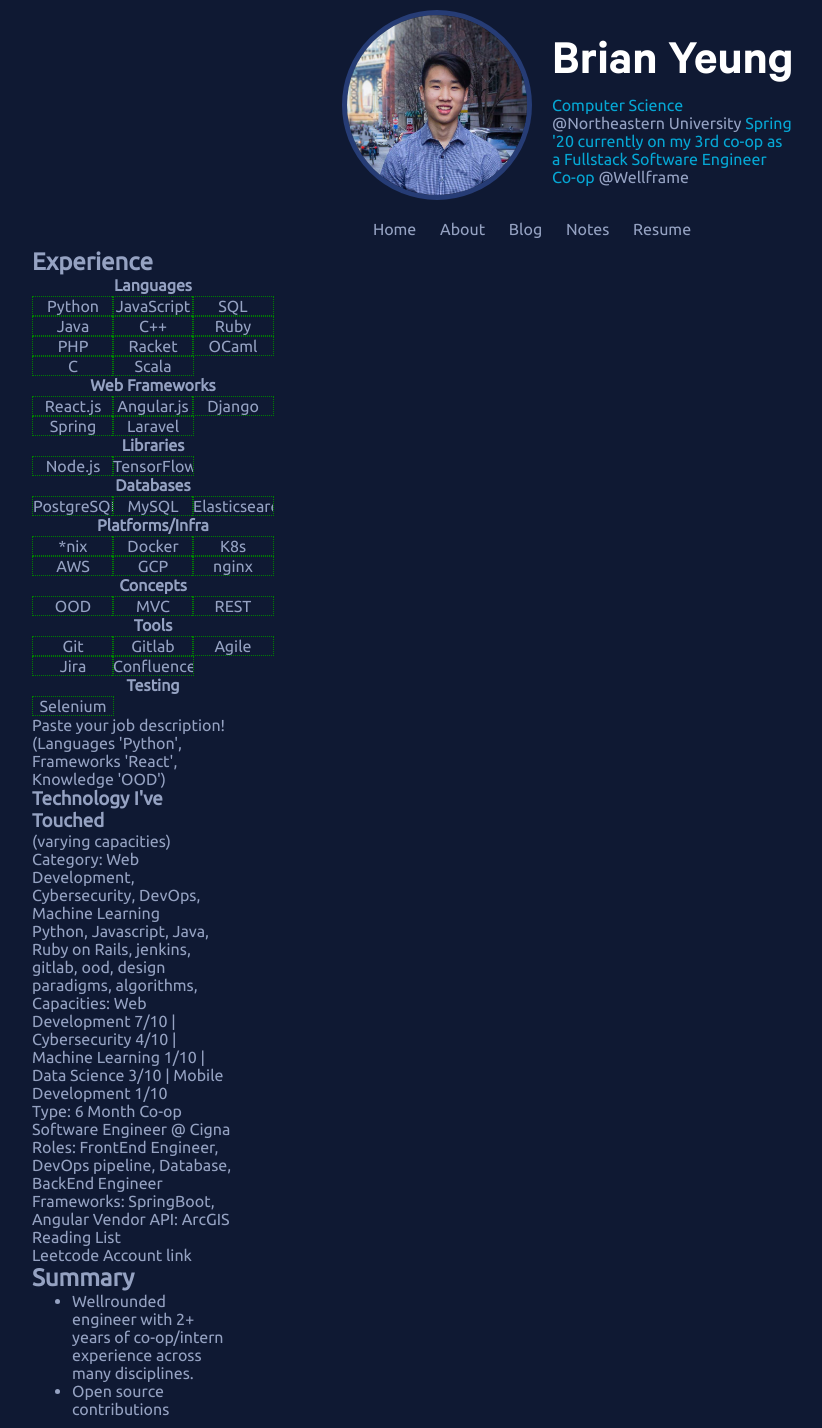
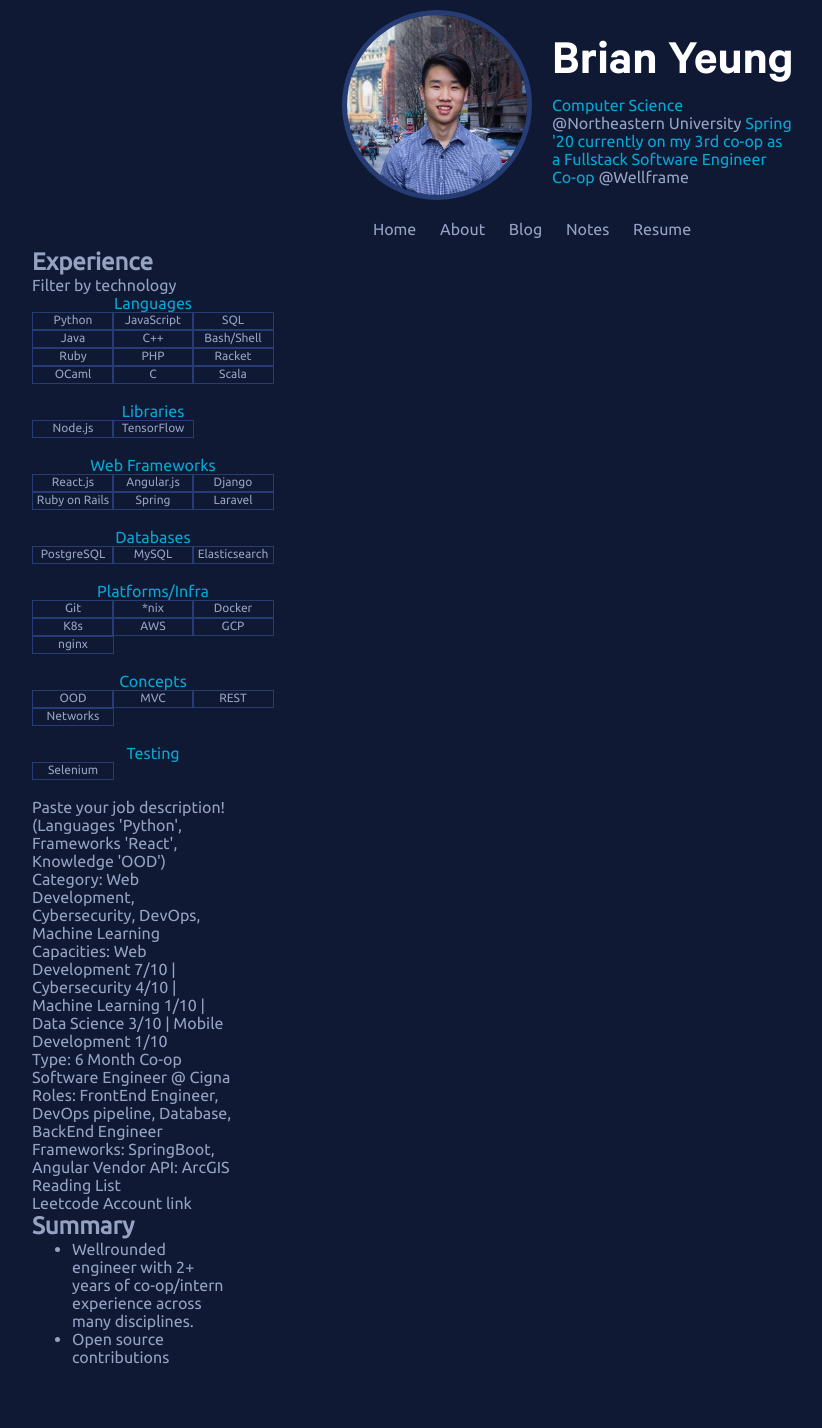
Before and after one commit to yeungbri/yeungbri.github.io, a Jekyll site: the page built from index.markdown, in a window 1280 px wide. Shown: the whole page, without its empty margins (108-930 px from the left). Built offline with Jekyll 4.4.1, drawn with Linux system fonts in a browser that asks for light colours; nearby versions of some CDN libraries; after the commit the page ends 1376 px from its top, so only the background shows below that.

Commit message:
change tag colors

```diff
--- a/css/app.css
+++ b/css/app.css
@@ -107,7 +107,7 @@ a:visited {
 .tag {
   text-align: center;
   width: 5em;
-  border: 1px dotted green;
+  border: 1px solid #263c75;
   /* TODO: fix text so it's not cut off, scrolling? */
   overflow: hidden;
 }
--- a/index.markdown
+++ b/index.markdown
@@ -1,6 +1,10 @@
 ---
 layout: default
 title: Brian Yeung
+categories:
+  - Web Development
+  - Database
+# use colors, symbols(stars), border highlights, italics to denote strength/interest
 techs:
   Languages:
     - Python
@@ -40,13 +46,7 @@ techs:
     - OOD
     - MVC
     - REST
-    # - Network Layers
-  Tools:
-    - Git
-    - Gitlab
-    - Agile
-    - Jira
-    - Confluence
+    - Networks
   Testing:
     - Selenium
 ---
@@ -95,24 +95,27 @@ techs:
 <div class = "left">
 <section>
   <h2>Experience</h2>
+  <p>Filter by technology</p>
   <div class = "tag-container">
-  {% for category in page.techs %}
-    <div class = "tag-header">
-    <h4>{{category[0]}}</h4>
-    </div>
-    {% for item in category[1] %}
-      <p class = "tag">{{item}}</p>
+    {% for category in page.techs %}
+      <div class = "tag-header highlight">
+        {{category[0]}}
+      </div>
+      {% for item in category[1] %}
+        <div class = "tag">
+          <div style = "font-size: 12px">
+            {{item}}
+          </div>
+        </div>
+      {% endfor %}
+      <div class = "tag-header"></div>
     {% endfor %}
-  {% endfor %}
   </div>
   <!-- Show off mind map of skills, tools, frameworks to prove valid mental model -->
   <p>
   Paste your job description!
   (Languages 'Python', Frameworks 'React', Knowledge 'OOD') <br />
-  <h3>Technology I've Touched</h3> (varying capacities) <br />
   Category: Web Development, Cybersecurity, DevOps, Machine Learning <br />
-
-  Python, Javascript, Java, Ruby on Rails, jenkins, gitlab, ood, design paradigms, algorithms,
   </p>
   <p>
     Capacities:
```
Also changed, not shown: other parts of index.markdown (+7 -5 lines).
